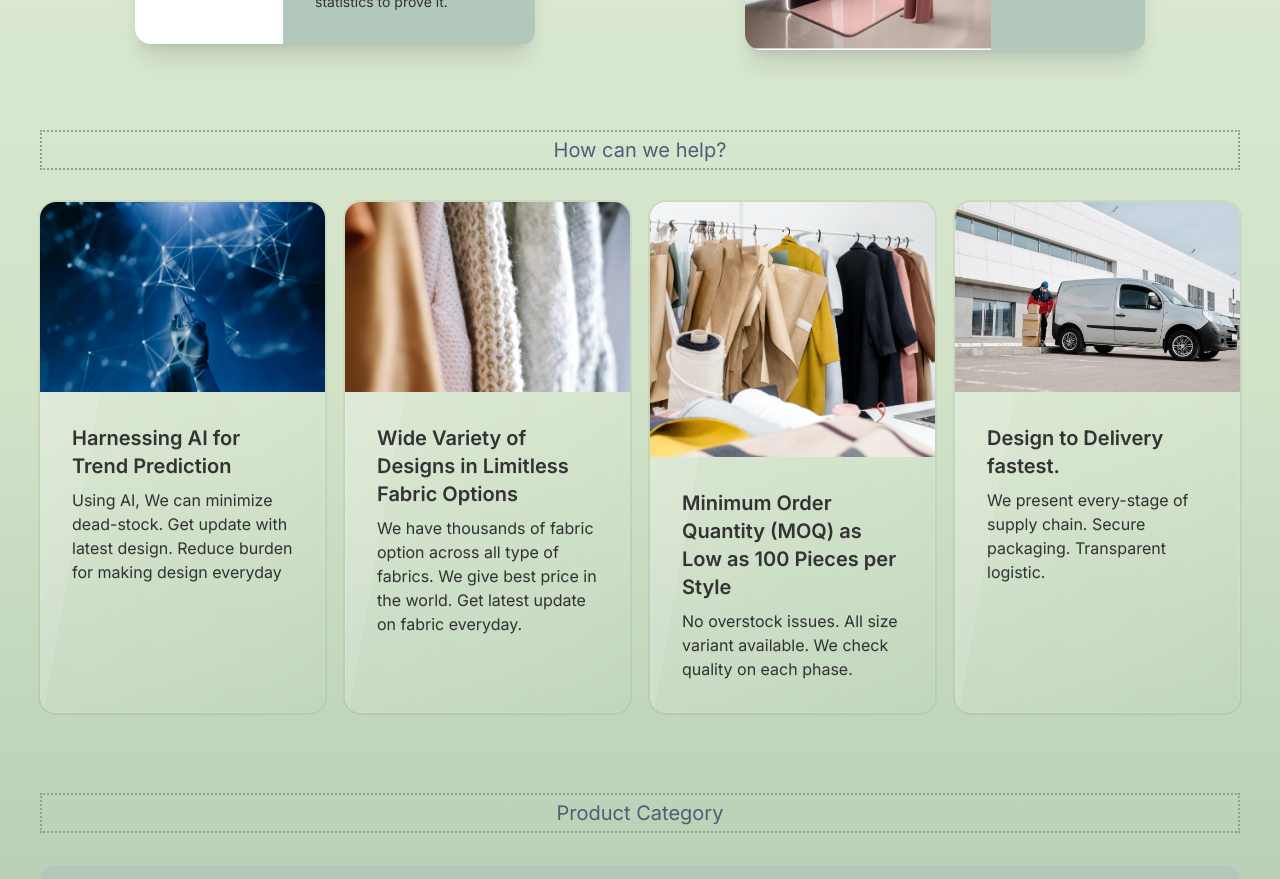
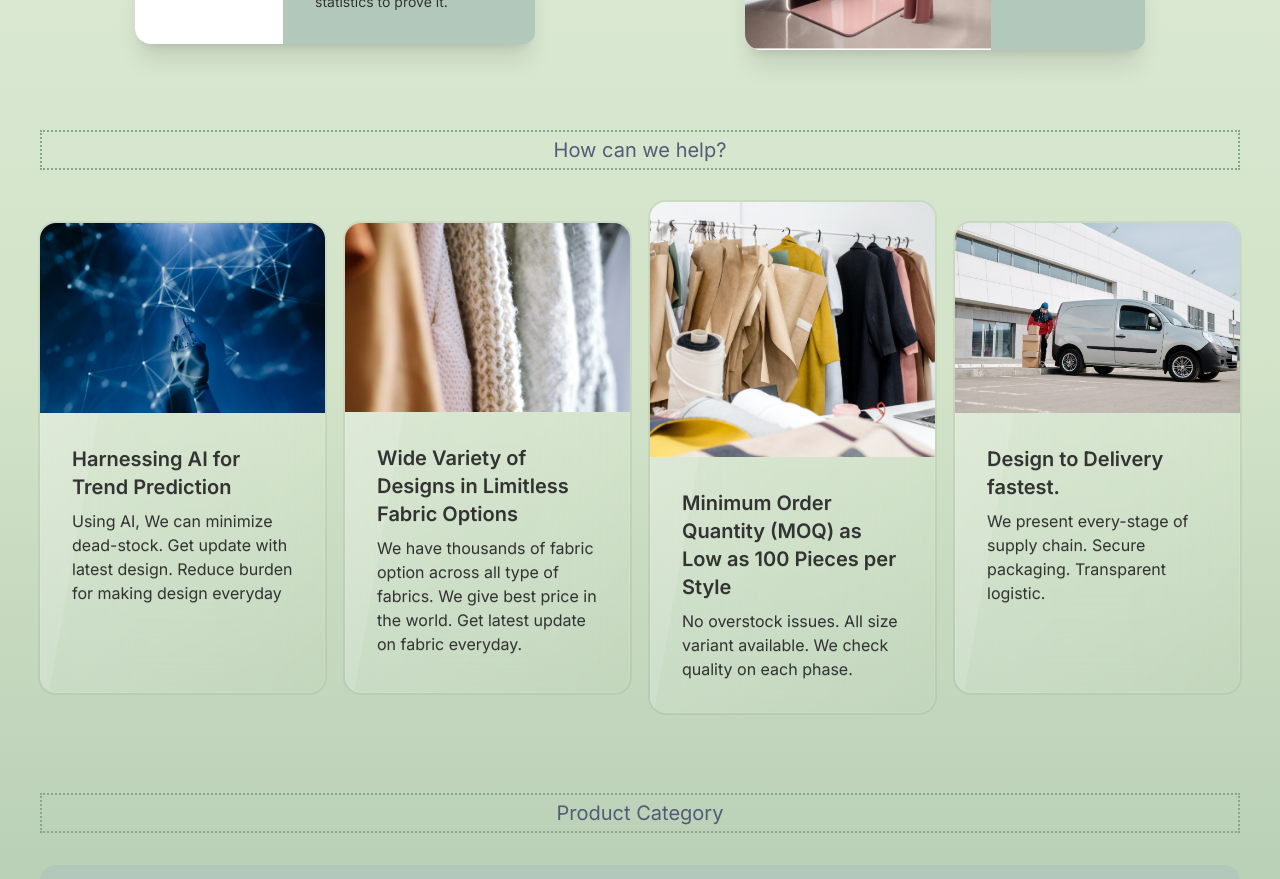
Before and after one commit to AtharvaMistry/fashinbuzz-next, a Next.js app: page / in a window 1280 px wide. Shown: the part 900-1779 px from the top of the page. Built offline with nearby package versions, Linux system fonts and the light colour scheme.

Commit message:
latest 23:-7

```diff
--- a/app/categories/page.js
+++ b/app/categories/page.js
@@ -186,10 +186,10 @@ function Page() {
             </div>
             {/* header */}
 
-            <div className="grid grid-cols-1 px-5 gap-8 my-10 sm:grid-cols-3 sm:px-10 lg:grid-cols-4">
+            <div className="grid grid-cols-1 px-5 min-w-full place-items-center gap-8 my-10 sm:grid-cols-3 sm:px-10 lg:grid-cols-4">
                 <p className='text-xl mb-3 text-[#545B77] min-w-full px-5 col-span-1 border-dotted border-2 border-[#86A789] py-1 text-center sm:px-10 sm:col-span-3 lg:col-span-4'>Our Categories</p>
                 <div className="carousel-item">
-                    <div className='flex flex-col justify-between items-center'>
+                    <div className='flex flex-col justify-between items-center sm:min-h-[380px]'>
                         <Image src="/Images/group (4).png"
                             width={220}
                             height={100}
@@ -200,7 +200,7 @@ function Page() {
                     </div>
                 </div>
                 <div className="carousel-item">
-                    <div className='flex flex-col justify-between items-center'>
+                    <div className='flex flex-col justify-between items-center sm:min-h-[380px]'>
                         <Image src="/Images/western-wear.jpg"
                             width={220}
                             height={100}
@@ -211,7 +211,7 @@ function Page() {
                     </div>
                 </div>
                 <div className="carousel-item">
-                    <div className='flex flex-col justify-between items-center'>
+                    <div className='flex flex-col justify-between items-center sm:min-h-[380px]'>
                         <Image
                             src="/Images/casual.jpg"
                             quality={100}
@@ -223,7 +223,7 @@ function Page() {
                     </div>
                 </div>
                 <div className="carousel-item">
-                    <div className='flex flex-col justify-between items-center'>
+                    <div className='flex flex-col justify-between items-center sm:min-h-[380px]'>
                         <Image src="/Images/group (3).png"
                             width={220}
                             height={100}
@@ -234,7 +234,7 @@ function Page() {
                     </div>
                 </div>
                 <div className="carousel-item">
-                    <div className='flex flex-col justify-between items-center'>
+                    <div className='flex flex-col justify-between items-center sm:min-h-[380px]'>
                         <Image src="/Images/lounge-wear.jpg"
                             width={220}
                             height={100}
@@ -245,7 +245,7 @@ function Page() {
                     </div>
                 </div>
                 <div className="carousel-item">
-                    <div className='flex flex-col justify-between items-center'>
+                    <div className='flex flex-col justify-between items-center sm:min-h-[380px]'>
                         <Image src="/Images/group (2).png"
                             width={220}
                             height={100}
@@ -256,7 +256,7 @@ function Page() {
                     </div>
                 </div>
                 <div className="carousel-item">
-                    <div className='flex flex-col justify-between items-center'>
+                    <div className='flex flex-col justify-between items-center sm:min-h-[380px]'>
                         <Image src="/Images/group (1).png"
                             width={220}
                             height={100}
@@ -268,6 +268,7 @@ function Page() {
                 </div>
             </div>
 
+
             <Contact />
 
         </>
--- a/app/page.js
+++ b/app/page.js
@@ -299,9 +299,9 @@ export default function Home() {
         </div>
 
         {/* How can we help? */}
-        <div className="grid grid-cols-1 my-10 px-5 gap-5 sm:grid-cols-2 md:grid-cols-2 md:px-10 xl:grid-cols-4 2xl:grid-cols-4">
+        <div className="grid grid-cols-1 my-10 px-5 gap-5 place-items-center sm:grid-cols-2 md:grid-cols-2 md:px-10 xl:grid-cols-4 2xl:grid-cols-4">
           <p className='text-xl mb-3 text-[#545B77] min-w-full col-span-1 border-dotted border-2 border-[#86A789] py-1 text-center sm:col-span-2 xl:col-span-4'>How can we help?</p>
-          <div className="card max-w-[350px] glass col-span-1">
+          <div className="card max-w-[350px] glass col-span-1 sm:min-h-[470px]">
             <figure>
               <Image src="/Images/help(4).jpg"
                 width={100}
@@ -317,7 +317,7 @@ export default function Home() {
                 Reduce burden for making design everyday</p>
             </div>
           </div>
-          <div className="card max-w-[350px] glass col-span-1">
+          <div className="card max-w-[350px] glass col-span-1 sm:min-h-[470px]">
             <figure>
               <Image src="/Images/help(3).jpg"
                 width={100}
@@ -336,7 +336,7 @@ export default function Home() {
 
             </div>
           </div>
-          <div className="card max-w-[350px] glass col-span-1">
+          <div className="card max-w-[350px] glass col-span-1 sm:min-h-[470px]">
             <figure>
               <Image src="/Images/help(2).jpg"
                 width={100}
@@ -356,7 +356,7 @@ export default function Home() {
 
             </div>
           </div>
-          <div className="card max-w-[350px] glass col-span-1">
+          <div className="card max-w-[350px] glass col-span-1 sm:min-h-[470px]">
             <figure>
               <Image src="/Images/help(1).jpg"
                 width={100}
```
